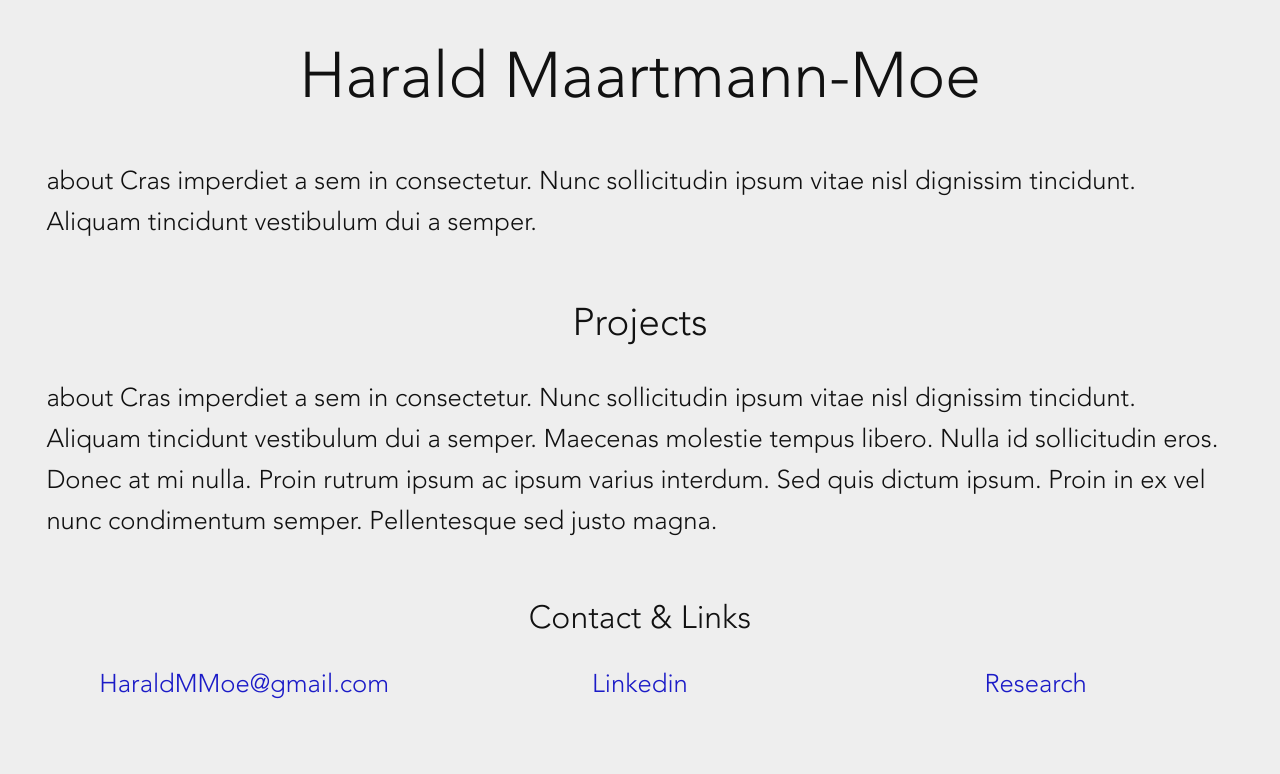
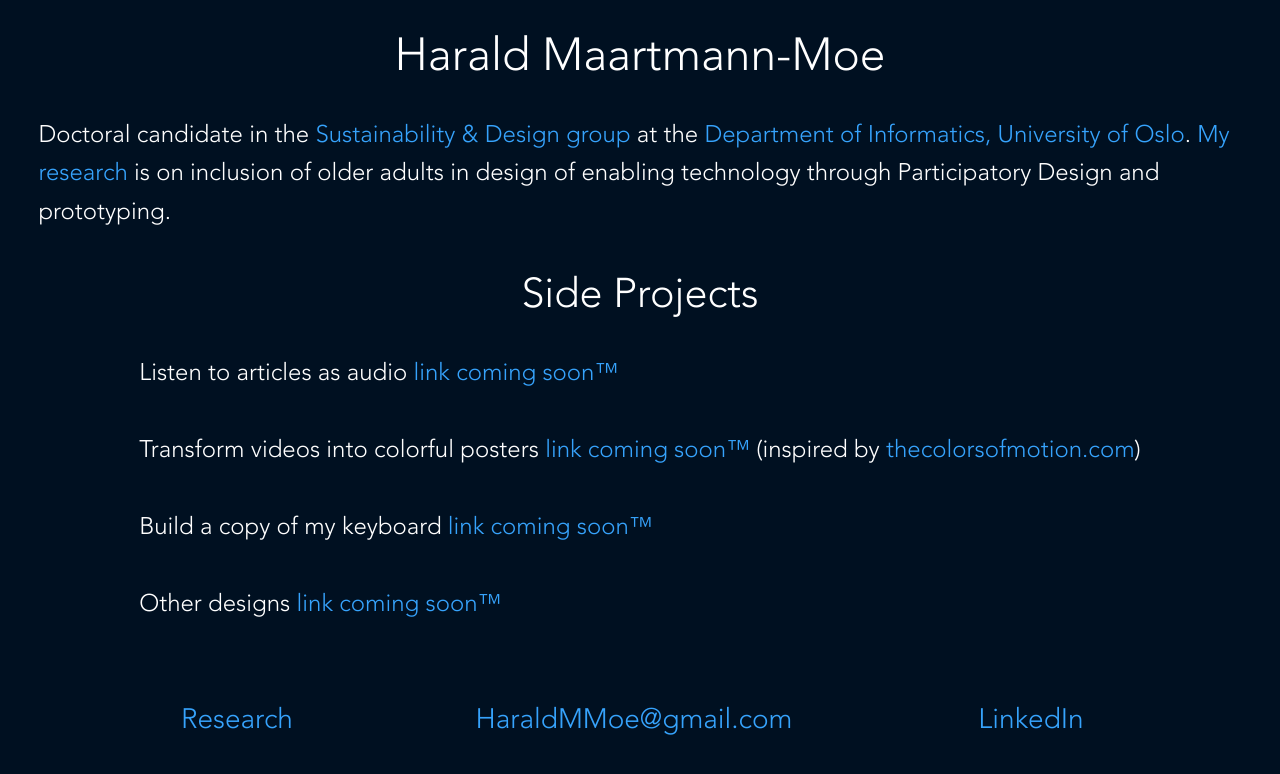
Before and after one commit to HaraldM-M/HaraldM-M.github.io, a plain HTML site: page index.html in a window 1280 px wide. Drawn offline with Linux system fonts and the light colour scheme; files whose address does not match are found by name.

Commit message:
cursor ghost and new info

```diff
--- a/index.html
+++ b/index.html
@@ -1,51 +1,42 @@
 <!DOCTYPE html>
-<html>
+<html lang="en">
+
 <head>
     <title>Harald Maartmann-Moe</title>
     <link rel="stylesheet" href="./styles.css">
+    <meta name="viewport" content="width=device-width, initial-scale=1">
 </head>
-<meta charset="UTF-8"/>
+<meta charset="UTF-8" />
 
 <body>
-    <div class="block">
-        <h1>Harald Maartmann-Moe</h1>
-        <p>about Cras imperdiet a sem in consectetur. Nunc sollicitudin ipsum vitae nisl dignissim tincidunt. Aliquam tincidunt vestibulum dui a semper. </p>
+    <canvas id="can"></canvas>
+
+
+    <h1>Harald Maartmann-Moe</h1>
+    <div class="block withSpaceAfter">
+        <div class="aligning-text">
+            <span>Doctoral candidate in the <a href="https://www.mn.uio.no/ifi/english/research/groups/sd/" target="_blank">Sustainability & Design group</a> at the <a href="https://www.mn.uio.no/ifi/english/" target="_blank">Department of Informatics, University of Oslo</a>. <a href="https://www.zotero.org/hmmmm" target="_blank">My research</a> is on inclusion of older adults in design of enabling technology through Participatory Design and prototyping.</span>
+        </div>
     </div>
 
     <div class="block">
-        <h2>Projects</h2>
-        <p>about Cras imperdiet a sem in consectetur. Nunc sollicitudin ipsum vitae nisl dignissim tincidunt. Aliquam tincidunt vestibulum dui a semper. Maecenas molestie tempus libero. Nulla id sollicitudin eros. Donec at mi nulla. Proin rutrum ipsum ac ipsum varius interdum. Sed quis dictum ipsum. Proin in ex vel nunc condimentum semper. Pellentesque sed justo magna. </p>
+        <h2>Side Projects</h2>
+        <div class="aligning-text">
+            <span>Listen to articles as audio <a href="#">link coming soon™</a><br><br>
+                Transform videos into colorful posters <a href="#">link coming soon™</a> (inspired by <a href="https://thecolorsofmotion.com/" target="_blank">thecolorsofmotion.com</a>)<br><br>
+                Build a copy of my keyboard <a href="#">link coming soon™</a></span><br><br>Other designs <a href="#">link coming soon™</a></span>
+        </div>
     </div>
 
-    <div class="block">
-        <h3>Contact & Links</h3>
+    <div class="block links">
         <div class="row center">
-                <div class="column center"><a href="mailto:haraldmmoe@gmail.com?subject=Nice website you got there">HaraldMMoe@gmail.com</a></div>
-                <div class="column center"><a href="https://www.linkedin.com/in/haraldmmoe/">Linkedin</a></div>
-                <div class="column center"><a href="https://scholar.google.com/citations?view_op=list_works&hl=en&user=rZB4FvsAAAAJ&gmla=AJsN-F44-WWRKvUM0nIC33hBUi5_pitxyZAaBnW3-TaFkf2iwPOlTTLQoHPvK5zs_x-9YGR0y4FsAugqWPZKbI1WogjI2PB_LHdXXylHQvbtNV1N1rvA5BVJFZPieAUjBJf9c6xrZrUT">Research</a></div>
-              </div>
-
+            <div class="column center"><a href="https://www.zotero.org/hmmmm" target="_blank">Research</a></div>
+            <div class="column center"><a href="mailto:haraldmmoe@gmail.com?subject=[via git] Hi">HaraldMMoe@gmail.com</a></div>
+            <div class="column center"><a href="https://www.linkedin.com/in/haraldmmoe/" target="_blank">LinkedIn</a></div>
+        </div>
     </div>
 
-
-    <!--
-        Om
-            info
-            linkeding
-        Prosjekter
-            Participatory design
-                Masteroppgave
-                Artikklel 1 & 2
-                    present
-            Tangible interaction
-            Research through design
-            Interaction design
-            Use-oriented design
-            Gjesteforelesning
-            Småprosjekter
-
-        Kontakt
-    -->
     <script src="script.js"></script>
 </body>
+
 </html>
--- a/script.js
+++ b/script.js
@@ -0,0 +1,74 @@
+//Params
+const drawColor = "#13476D"
+const snapGridSpacing = 25
+const minMsBetweenDraws = 1
+const drawStartDelay = 2000
+const drawVisibleDuration = 300
+
+//Setup drawing
+const backgroundColor = window.getComputedStyle(document.body, null).getPropertyValue('background-color')
+const canvas = document.getElementById("can")
+const context = canvas.getContext('2d')
+var nextAllowedDrawTime = 0
+var mousePosition = { x: -1, y: -1 }
+resizeCanvas()
+window.addEventListener('resize', resizeCanvas)
+document.addEventListener('mousemove', onMouseMove)
+document.addEventListener('mousedown', setPosition)
+
+//Draw background
+context.fillStyle = backgroundColor
+context.fillRect(0, 0, canvas.width, canvas.height)
+
+function resizeCanvas() {
+    context.canvas.width = window.innerWidth
+    context.canvas.height = window.innerHeight
+}
+
+function onMouseMove(e) {
+    var prevX = mousePosition.x
+    var prevY = mousePosition.y
+    setPosition(e)
+    var currX = mousePosition.x
+    var currY = mousePosition.y
+
+    if (prevX > -1 && prevY > -1) {
+        var startDelayMs = 0
+        var now = Date.now()
+        if (nextAllowedDrawTime > now + startDelayMs) {
+            startDelayMs += (nextAllowedDrawTime - now)
+        }
+
+        setTimeout(function() { drawPath(prevX, prevY, currX, currY, 0) }, startDelayMs + drawStartDelay)
+        setTimeout(function() { drawPath(prevX, prevY, currX, currY, 1) }, startDelayMs + drawStartDelay + drawVisibleDuration)
+        nextAllowedDrawTime = now + startDelayMs + minMsBetweenDraws
+    }
+}
+
+function setPosition(e) {
+    mousePosition.x = quickRound(e.clientX / snapGridSpacing) * snapGridSpacing
+    mousePosition.y = quickRound(e.clientY / snapGridSpacing) * snapGridSpacing
+}
+
+function quickRound(x) { //Faster than Math.round()
+    return x + 0.5 | 0
+}
+
+function drawPath(x0, y0, x1, y1, erase) {
+    var dx = x0 - x1
+    var dy = y0 - y1
+    if (dx !== 0 || dy !== 0) {
+        if (erase) {
+            context.lineWidth = 15
+            context.strokeStyle = backgroundColor
+        } else {
+            context.lineWidth = 10
+            context.strokeStyle = drawColor
+        }
+        context.lineCap = 'round'
+        context.beginPath()
+        context.moveTo(x0, y0)
+        context.lineTo(x1, y1)
+        context.stroke()
+    }
+}
--- a/styles.css
+++ b/styles.css
@@ -1,69 +1,112 @@
+html,
+body {
+    overflow: auto;
+}
+
 body {
     font-family: "avenir";
-    color: #111111;
-    background-color: #eeeeee;
+    color: #fff;
+    background-color: #001021;
+    margin: 0;
 }
 
 h1 {
-    font-size: 5vw;
+    font-size: min(calc(1.85vw + 1.85vh + 0.95vmin), 3em);
     text-align: center;
-    font-weight: 300;
+    font-weight: 270;
 }
 
 h2 {
-    font-size: 3vw;
+    font-size: min(calc(1.66vw + 1.66vh + 0.85vmin), 2.66em);
     text-align: center;
     font-weight: 200;
-    padding-top: 2vw;
 }
 
 h3 {
-    font-size: 2.5vw;
+    font-size: min(calc(1.33vw + 1.33vh + 0.66vmin), 2.33em);
     text-align: center;
-    font-weight: 100;
-    padding-top: 2vw;
+    font-weight: 130;
+}
+
+#can {
+    position: absolute;
+    z-index: -1;
 }
 
 .block {
     padding-left: 3vw;
     padding-right: 3vw;
+    padding-top: 0;
+    margin-top: 0;
+    margin-bottom: 0;
+    margin-top: 0;
+    text-align: center;
+}
+
+.withSpaceAfter {
+    margin-bottom: 5vh;
 }
 
 p {
-    font-size: 2vw;
+    font-size: min(calc(1.15vw + 1.15vh + 0.5vmin), 1.5em);
     text-align: center;
     text-align: left;
     line-height: 160%;
+    width: auto;
+    text-align-last: center;
+}
+
+.aligning-text {
+    font-size: min(calc(1.15vw + 1.15vh + 0.5vmin), 1.5em);
+    line-height: 160%;
+    text-align: left;
+    display: inline-block;
+}
+
+.aligning-text span:hover {
+    background-color: #001021;
 }
 
 a {
-    color: #1b1bc7;
+    color: #36A3FC;
+    font-weight: 200;
+    background-color: #001021;
     text-decoration: none;
-    font-size: 2vw;
-
 }
 
-.center {
+a:hover {
+    color: #84BAE6;
+    text-decoration: underline;
+}
+
+.links {
+    font-size: min(calc(1.25vw + 1.25vh + 0.65vmin), 1.75em);
+    margin-top: 10vh;
+}
+
+.row {
+    display: flex;
+    flex-wrap: wrap;
+}
+
+.column {
+    flex: 33%;
+    max-width: 33%;
     text-align: center;
 }
 
-.column {
-    float: left;
-    width: 33.33%;
-}
-.row:after {
-    content: "";
-    display: table;
-    clear: both;
+@media (max-width: 950px) {
+    .column {
+        flex: 100%;
+        max-width: 100%;
+        margin-bottom: 4vh;
+    }
 }
 
 @font-face {
     font-family: "avenir";
-    src: url("fonts/AvenirLTStd-Light.eot"); /* IE9 Compat Modes */
-    src: url("fonts/AvenirLTStd-Light.eot?#iefix") format("embedded-opentype"), /* IE6-IE8 */
-         url("fonts/AvenirLTStd-Light.woff") format("woff"), /* Modern Browsers */
-         url("fonts/AvenirLTStd-Light.ttf")  format("truetype"), /* Safari, Android, iOS */
-         url("fonts/AvenirLTStd-Light.svg#fonts/AvenirLTStd-Light") format("svg"); /* Legacy iOS */
-         font-weight: 100;
-         font-style: normal;
+    src: url("fonts/AvenirLTStd-Light.eot");
+    src: url("fonts/AvenirLTStd-Light.eot?#iefix") format("embedded-opentype"), url("fonts/AvenirLTStd-Light.woff") format("woff"), url("fonts/AvenirLTStd-Light.ttf") format("truetype"), url("fonts/AvenirLTStd-Light.svg#fonts/AvenirLTStd-Light") format("svg");
+    font-weight: 100;
+    font-style: normal;
 }
```
